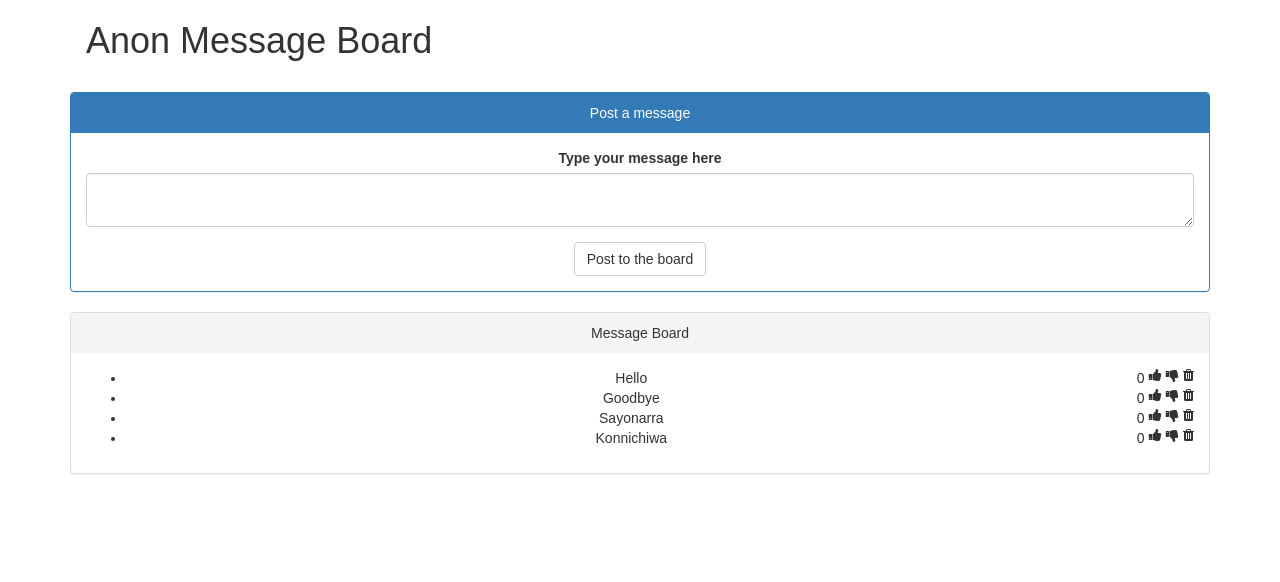
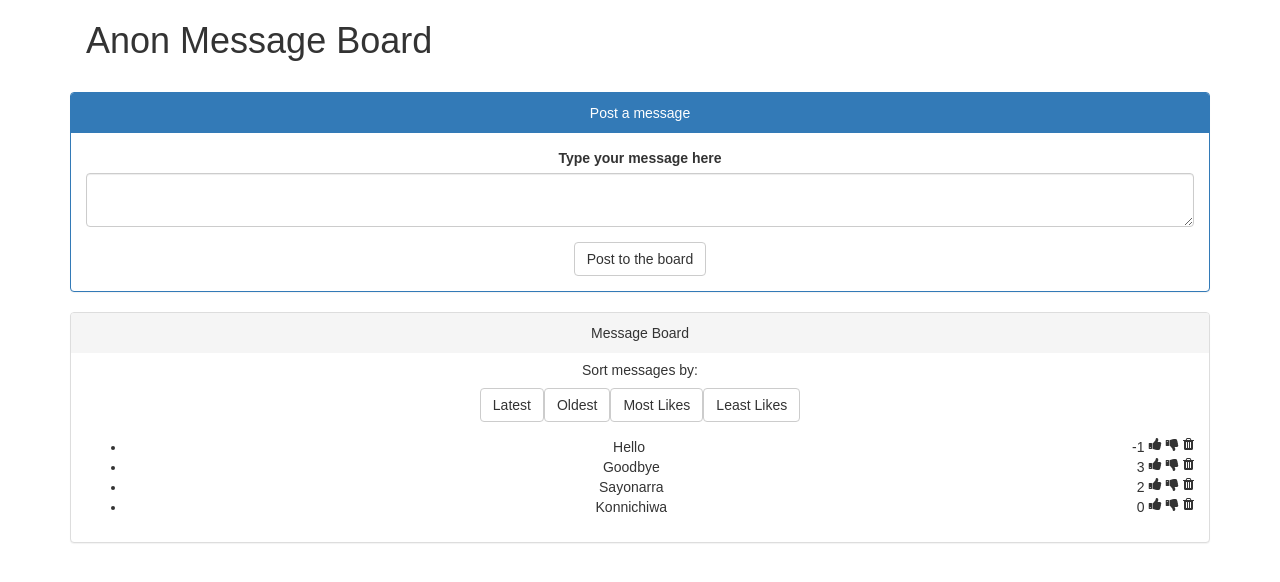
Before and after one commit to kelzvieira/anon-message-board, a React (Create React App) app: page / in a window 1280 px wide. Shown: the top 582 px of the page. Built offline with nearby package versions, Linux system fonts and the light colour scheme.

Commit message:
Filters set up, but not working completely correctly

```diff
--- a/src/App.js
+++ b/src/App.js
@@ -5,10 +5,19 @@ import './App.css';
 
 import Header from './Header';
 import Message from './Message';
-import MessageBoard from './MessageBoard';
+import MessageInput from './MessageInput';
+import MessageFilter from './MessageFilter';
 import uuid from 'uuid';
 
 // end imports of custom components
+
+
+/* Bonus objectives:
+Allow the ordering of messages in the board by amount of likes
+Allow the ordering of messages in the board by newest/oldest
+Add search functionality in the form of a search bar
+Use fuzzy searching to quickly find messages (hint: google it) */
+
 
 class App extends Component {
   constructor(props){
@@ -16,10 +25,10 @@ class App extends Component {
     // set the default state the app will load when it is first rendered
     this.state = {
       messages: [
-        { id: uuid.v4(), text: "Hello", likes: 0 },
-        { id: uuid.v4(), text: "Goodbye", likes: 0 },
-        { id: uuid.v4(), text: "Sayonarra", likes: 0 },
-        { id: uuid.v4(), text: "Konnichiwa", likes: 0 }
+        { id: uuid.v4(), text: "Hello", likes: -1, timestamp: 1509794011149 },
+        { id: uuid.v4(), text: "Goodbye", likes: 3, timestamp: 1509663092732 },
+        { id: uuid.v4(), text: "Sayonarra", likes: 2, timestamp: 1509663092790 },
+        { id: uuid.v4(), text: "Konnichiwa", likes: 0, timestamp: 1509663092767 }
       ]
     }
     // bind functions in this component
@@ -27,6 +36,10 @@ class App extends Component {
     this.handleDislike = this.handleDislike.bind(this);
     this.handleDelete = this.handleDelete.bind(this);
     this.handleNewPost = this.handleNewPost.bind(this);
+    this.handleFilterLatest = this.handleFilterLatest.bind(this);
+    this.handleFilterOldest = this.handleFilterOldest.bind(this);
+    this.handleFilterMostLikes = this.handleFilterMostLikes.bind(this);
+    this.handleFilterLeastLikes = this.handleFilterLeastLikes.bind(this);
   }
 
   handleLike(id) {
@@ -67,27 +80,74 @@ class App extends Component {
   }
 
   handleNewPost(text) {
+    // get the current date then reformat timestamp in unix format
+    // to add when this message is being posted as an object property
+    const date = new Date()
+    const timestamp = date.getTime()
     // set up an object within a variable which only exists in the scope of this function ('message')
     // this object has default post values (ie. a random uuid is generated and 0 likes)
     // plus adds the 'text' value passed from the 'MessageBoard' component when 'handleSubmit' runs
-    const message = { id: uuid.v4(), text: text, likes: 0 }
+    const message = { id: uuid.v4(), text: text, likes: 0, timesamp: timestamp }
     // then push this new 'message' object to the end of the current 'messages' array
-    this.state.messages.push(message)
+    this.state.messages.unshift(message)
     // then set this new 'messages' array as the current version of 'messages' in this instance
     this.setState({
       messages: this.state.messages
     })
   }
 
+  handleFilterLatest() {
+    this.state.messages.sort(function(a, b) {
+      return a.timestamp - b.timestamp
+    })
+    this.setState({
+      messages: this.state.messages
+    })
+  }
+
+  handleFilterOldest() {
+    this.state.messages.sort(function(a, b) {
+      return a.timestamp - b.timestamp
+    }).reverse()
+    this.setState({
+      messages: this.state.messages
+    })
+  }
+
+  handleFilterMostLikes() {
+    this.state.messages.sort(function(a, b) {
+      return a.likes - b.likes
+    }).reverse()
+    this.setState({
+      messages: this.state.messages
+    })
+  }
+
+  handleFilterLeastLikes() {
+    this.state.messages.sort(function(a, b) {
+      return a.likes - b.likes
+    })
+    this.setState({
+      messages: this.state.messages
+    })
+  }
+
+  getTimeStamp() {
+    let date = new Date()
+    let timestamp = date.getTime()
+    console.log(timestamp)
+  }
+
   render() {
     return (
       <div className="App">
         <div class="container">
+          {this.getTimeStamp()}
           {/* call the component 'Header' and pass it a 'prop' named 'title' with the value 'Anon Message Board' */}
           <Header title={"Anon Message Board"} />
           {/* Call the 'MessageBoard' component and pass through the title, label, button text
           plus the method / function 'handleNewPost' to enable use in the component - */}
-          <MessageBoard
+          <MessageInput
             title={"Post a message"}
             inputLabel={"Type your message here"}
             buttonText={"Post to the board"}
@@ -98,6 +158,11 @@ class App extends Component {
           <div class="panel-group">
             <div class="panel panel-default">
               <div class="panel-heading">Message Board</div>
+              <MessageFilter
+                onFilterLatest={this.handleFilterLatest}
+                onFilterOldest={this.handleFilterOldest}
+                onFilterMostLikes={this.handleFilterMostLikes}
+                onFilterLeastLikes={this.handleFilterLeastLikes}/>
               <div class="panel-body">
                 <ul class="message-board">
                   {/* run through all objects within 'messages' array and remake each object
--- /dev/null
+++ b/src/MessageFilter.js
@@ -0,0 +1,41 @@
+import React, { Component } from 'react'
+
+class MessageFilters extends Component {
+  constructor (props) {
+    super(props)
+    this.handleLatest = this.handleLatest.bind(this)
+    this.handleOldest = this.handleOldest.bind(this)
+    this.handleMostLikes = this.handleMostLikes.bind(this)
+    this.handleLeastLikes = this.handleLeastLikes.bind(this)
+  }
+
+  handleLatest() {
+    this.props.onFilterLatest()
+  }
+
+  handleOldest() {
+    this.props.onFilterOldest()
+  }
+
+  handleMostLikes() {
+    this.props.onFilterMostLikes()
+  }
+
+  handleLeastLikes() {
+    this.props.onFilterLeastLikes()
+  }
+
+  render() {
+    return (
+      <div>
+        <h5>Sort messages by:</h5>
+          <button id="btn-date-latest" class="btn btn-default" onClick={this.handleLatest}>Latest</button>
+          <button id="btn-date-oldest" class="btn btn-default" onClick={this.handleOldest}>Oldest</button>
+          <button id="btn-likes-most" class="btn btn-default" onClick={this.handleMostLikes}>Most Likes</button>
+          <button id="btn-likes-least" class="btn btn-default" onClick={this.handleLeastLikes}>Least Likes</button>
+      </div>
+    )
+  }
+}
+
+export default MessageFilters
--- a/src/MessageBoard.js
+++ b/src/MessageInput.js
@@ -1,6 +1,6 @@
 import React, { Component } from 'react'
 
-class MessageBoard extends Component {
+class MessageInput extends Component {
   constructor (props) {
     super(props)
     this.handleSubmit = this.handleSubmit.bind(this);
@@ -36,4 +36,4 @@ class MessageBoard extends Component {
   }
 }
 
-export default MessageBoard
+export default MessageInput
```
